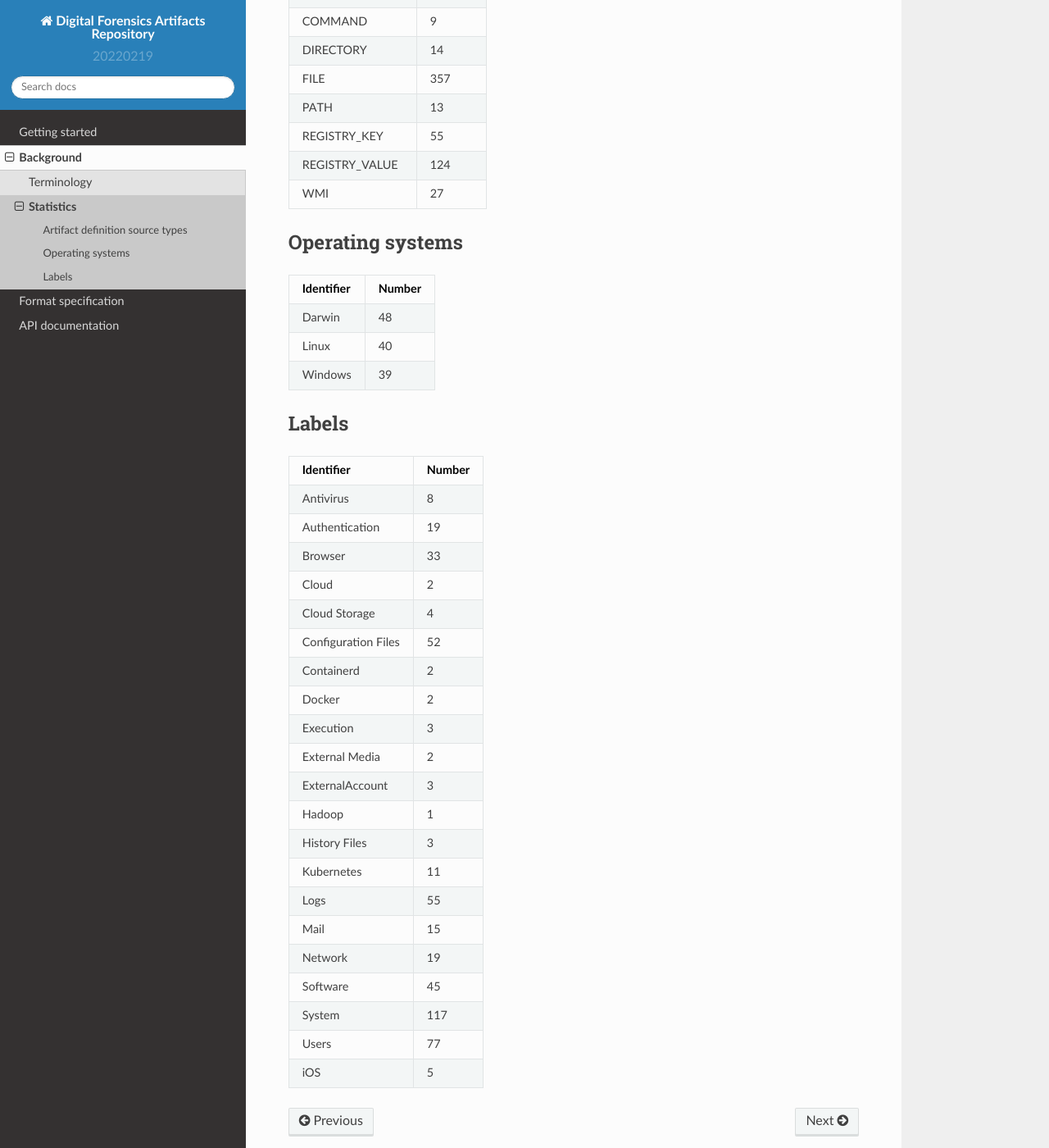
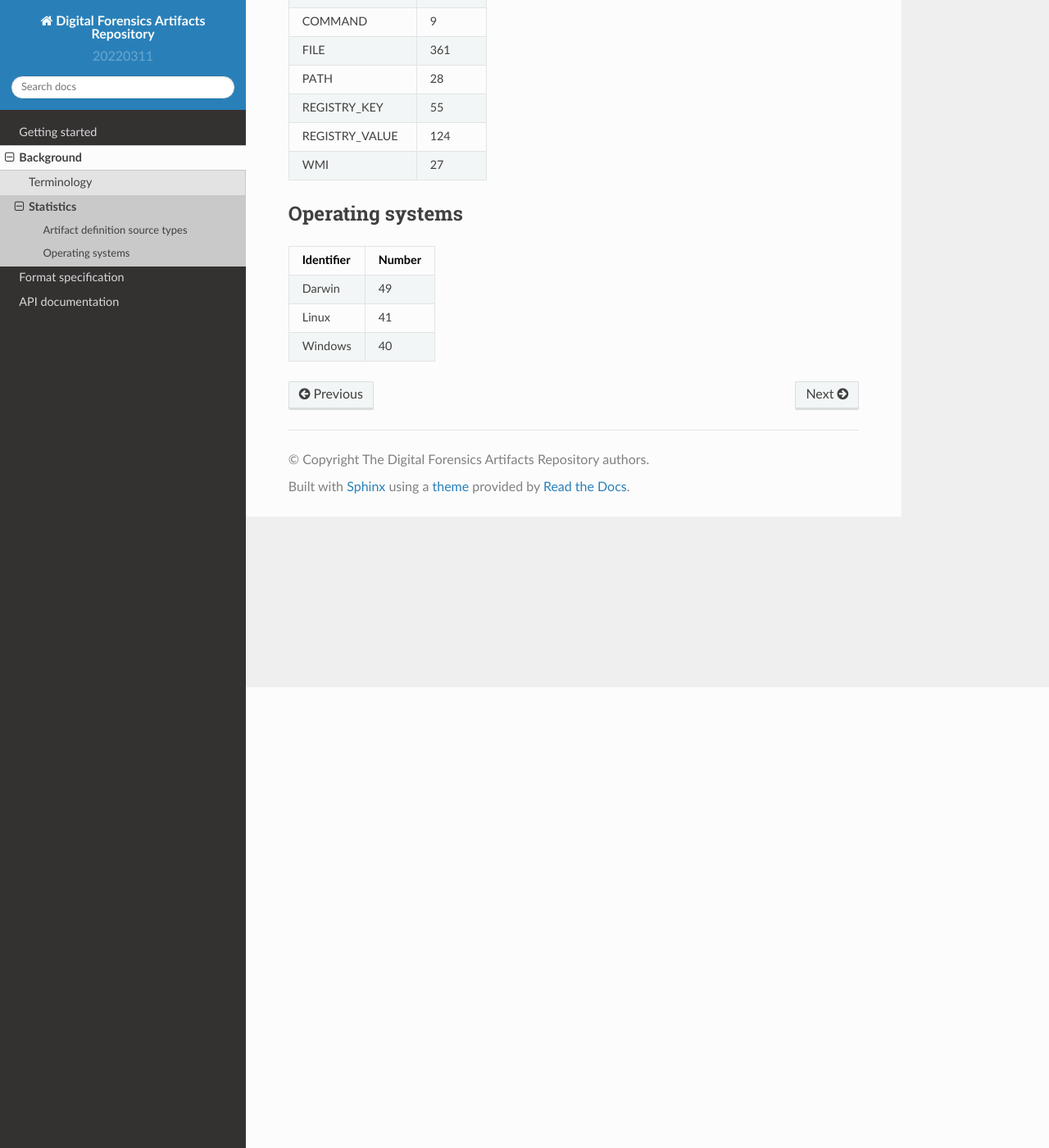
Before and after one commit to ForensicArtifacts/artifacts, a Sphinx documentation site: the page built from docs/sources/background/Stats.md, in a window 1280 px wide and 1400 px high, scrolled down 562 px. Shown: the whole window at 82% size. Built offline with Sphinx 7.4.7 and the Read the Docs theme 2.0.0, drawn with Linux system fonts in a browser that asks for light colours; some of the changed text lies outside the part shown.

Commit message:
Removed labels from stats script (#477)

```diff
--- a/artifacts/__init__.py
+++ b/artifacts/__init__.py
@@ -1,4 +1,4 @@
 # -*- coding: utf-8 -*-
 """ForensicArtifacts.com Artifact Repository."""
 
-__version__ = '20220219'
+__version__ = '20220311'
--- a/docs/sources/background/Stats.md
+++ b/docs/sources/background/Stats.md
@@ -3,12 +3,12 @@
 The artifact definitions can be found in the [data directory](https://github.com/ForensicArtifacts/artifacts/tree/main/data)
 and the format is described in detail in the [Style Guide](https://artifacts.readthedocs.io/en/latest/sources/Format-specification.html).
 
-Status of the repository as of 2022-02-19
+Status of the repository as of 2022-03-11
 
 Description | Number
 --- | ---
-Number of artifact definitions: | 623
-Number of file paths: | 1685
+Number of artifact definitions: | 628
+Number of file paths: | 1690
 Number of Windows Registry key paths: | 680
 
 ### Artifact definition source types
@@ -17,9 +17,8 @@ Identifier | Number
 --- | ---
 ARTIFACT_GROUP | 24
 COMMAND | 9
-DIRECTORY | 14
-FILE | 357
-PATH | 13
+FILE | 361
+PATH | 28
 REGISTRY_KEY | 55
 REGISTRY_VALUE | 124
 WMI | 27
@@ -28,32 +27,6 @@ WMI | 27
 
 Identifier | Number
 --- | ---
-Darwin | 48
-Linux | 40
-Windows | 39
-
-### Labels
-
-Identifier | Number
---- | ---
-Antivirus | 8
-Authentication | 19
-Browser | 33
-Cloud | 2
-Cloud Storage | 4
-Configuration Files | 52
-Containerd | 2
-Docker | 2
-Execution | 3
-External Media | 2
-ExternalAccount | 3
-Hadoop | 1
-History Files | 3
-Kubernetes | 11
-Logs | 55
-Mail | 15
-Network | 19
-Software | 45
-System | 117
-Users | 77
-iOS | 5
+Darwin | 49
+Linux | 41
+Windows | 40
```
Also changed, not shown: 2 other files.
